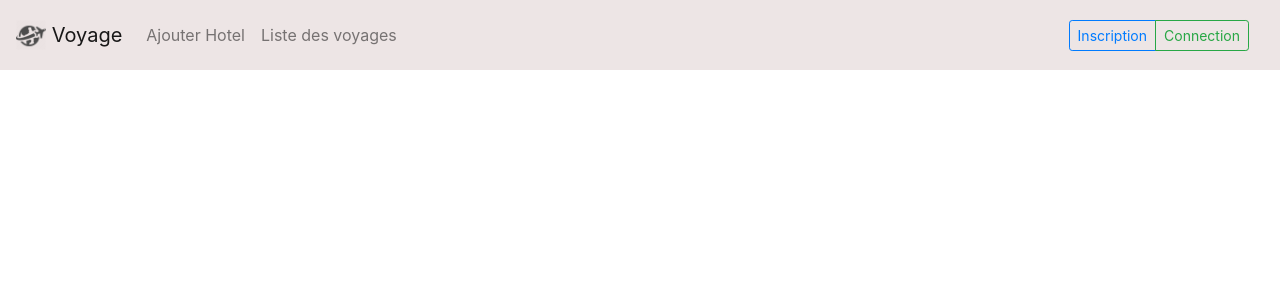
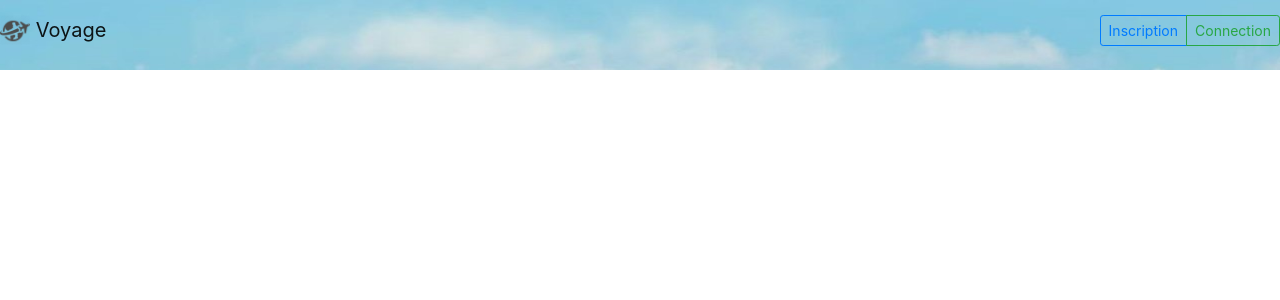
Before and after one commit to remytreflest/PPE, a PHP site: page /admin/header.php in a window 1280 px wide. Shown: the top 300 px of the page. Run offline with PHP 8.4, Linux system fonts and the light colour scheme; some libraries are stand-ins or nearby versions.

Commit message:
Modif js, css et header

```diff
--- a/admin/header.php
+++ b/admin/header.php
@@ -28,7 +28,7 @@
     <title>Voyage.com</title>
 </head>
 <body>
-    <nav id="nav-bar" class="navbar navbar-light navbar-expand-md">
+    <nav id="nav-bar" class="navbar navbar-light navbar-expand-md fond">
     <a class="navbar-brand" href="../index.php">
         <img src="../src/logos/logo-site.png" width="30" height="30" class="d-inline-block align-top" alt="">
         Voyage
@@ -37,9 +37,6 @@
         <span class="navbar-toggler-icon"></span>
     </button>
     <div class="collapse navbar-collapse" id="navbarNavDropdown">
-        <div class="navbar-nav d-flex col-12 align-items-center">
-            <a class="nav-item nav-link" href="ajouterHotels.php">Ajouter Hotel</a>
-            <a class="nav-item nav-link" href="#">Liste des voyages</a>
             <span class="ml-auto mr-3"><?php
             if(!empty($_SESSION["idUtilisateur"])){
                 ?>
--- a/css/style.css
+++ b/css/style.css
@@ -581,7 +581,6 @@
   display: none;
   }
 
-<<<<<<< HEAD
 .test::after, .test:active, .test:focus{
   outline:none;
 }
@@ -626,11 +625,10 @@
 @keyframes clouds {
   0%  {background-position: 0 0;}
   100%  {background-position: -2122px 0;}
-=======
+}
 
 
-
-  /* PAGE PANIER */
+/* PAGE PANIER */
 #container-panier{
   background-color: #e6e6e6;
   margin: 50px auto;
@@ -671,5 +669,4 @@
   color: white;
   background-color: rgb(36, 172, 36);
   font-weight: 650;
->>>>>>> 6d8016331588c7b8d7c9d68448b933d6de93c9d5
 }
--- a/membres/header.php
+++ b/membres/header.php
@@ -26,10 +26,10 @@
     <script src="https://kit.fontawesome.com/f3f16a7b72.js" crossorigin="anonymous"></script>
     <title>Voyage.com</title>
 </head>
-<body>
+<body style="overflow-y:auto">
     <nav id="nav-bar" class="navbar navbar-light navbar-expand-md fond">
     <a class="navbar-brand" href="index.php">
-        <img src="../src/logos/logo-site.png" width="30" height="30" class="d-inline-block align-top" alt="">
+        <img src="../src/logos/logo-site.png" width="30" height="30" class="d-inline-block align-top">
         Voyage
     </a>
     <button class="navbar-toggler" type="button" data-toggle="collapse" data-target="#navbarNavDropdown" aria-controls="navbarNavDropdown" aria-expanded="false" aria-label="Toggle navigation">
--- a/membres/listeTours.php
+++ b/membres/listeTours.php
@@ -32,3 +32,7 @@
   }
   ?>
 </div>
+
+<?php
+require_once "footer.php";
+?>
--- a/membres/tours.php
+++ b/membres/tours.php
@@ -6,7 +6,7 @@
 <?php
 foreach($tours as $tour){
     ?>
-    <h1 class="mb-5 mt-5" style="font-family: Oswald, Sans-serif"><b><?=$tour["nom"]?></b></h1>
+    <h1 class="mb-5 mt-5" style="font-family: Oswald, Sans-serif"><b><?=$tour["libelle"]?></b></h1>
     <img src="<?=$tour["photo"]?>" class="img-fluid mr-3" style="max-width: 400px; float:left;">
     <h4><?=$tour["nom"]?></h4>
     <p style="font-family: Oswald, Sans-serif">À seulement <?=$tour["prix"]?>€</p>
--- a/modeles/listeTours.php
+++ b/modeles/listeTours.php
@@ -1,6 +1,6 @@
 <?php
 function tours(){
-    $req = getBdd()->prepare("SELECT * FROM tours");
+    $req = getBdd()->prepare("SELECT * FROM voyages");
     $req->execute();
     $tours = $req->fetchALL(PDO::FETCH_ASSOC);
     return $tours;
```
